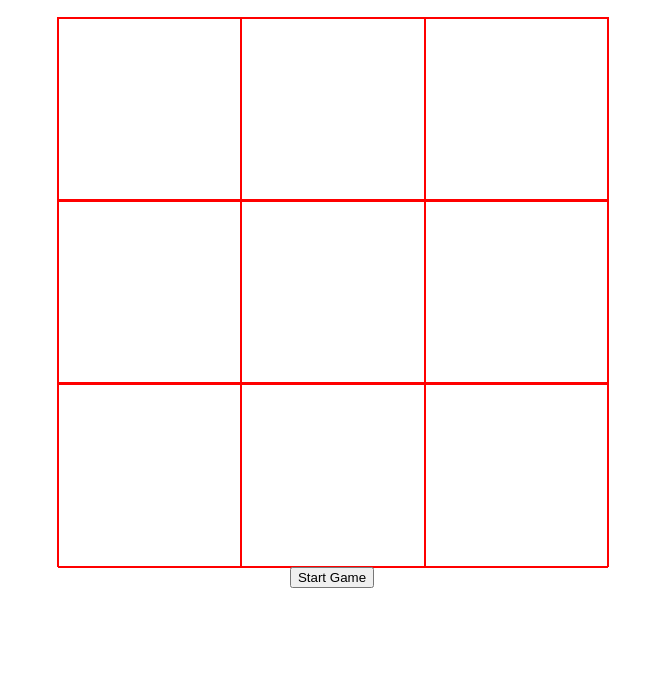
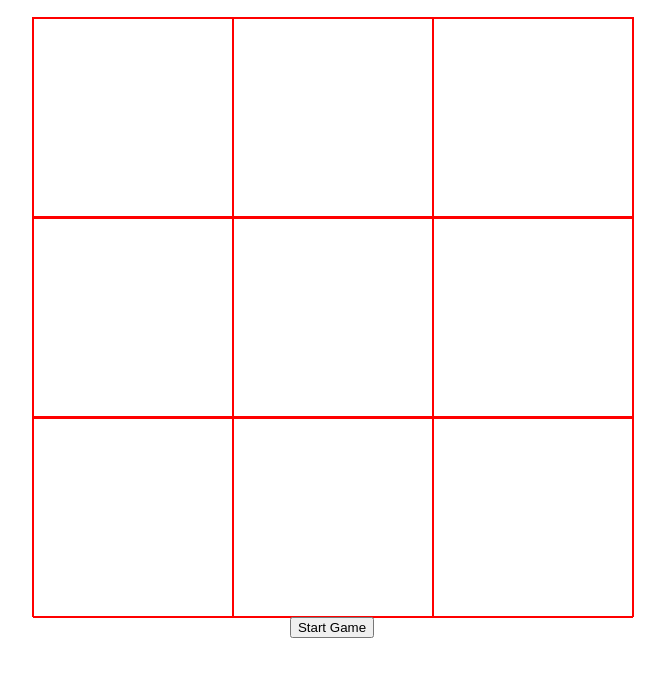
Before and after one commit to Cortney-Logan/tic-tac-toe-cortney-adam, a plain HTML site: page index.html in a window 1280 px wide. Shown: the part 50-726 px from the top of the page, without its empty margins (308-973 px from the left). Drawn offline with Linux system fonts and the light colour scheme.

Commit message:
resizing x and o

```diff
--- a/style.css
+++ b/style.css
@@ -9,8 +9,8 @@ body {
 
 /*----------gameboard----------*/
 .board {
-  width: 550px;
-  height: 550px;
+  width: 600px;
+  height: 600px;
   display: flex;
   flex-direction: column;
   justify-content: center;
@@ -27,6 +27,8 @@ body {
   border: 1px solid red;
   width: 33%;
   height: 100%;
-  text-align: center;
-  font-size: 3rem;
+  display: flex;
+  justify-content: center;
+  align-items: center;
+  font-size: 5rem;
 }
```
